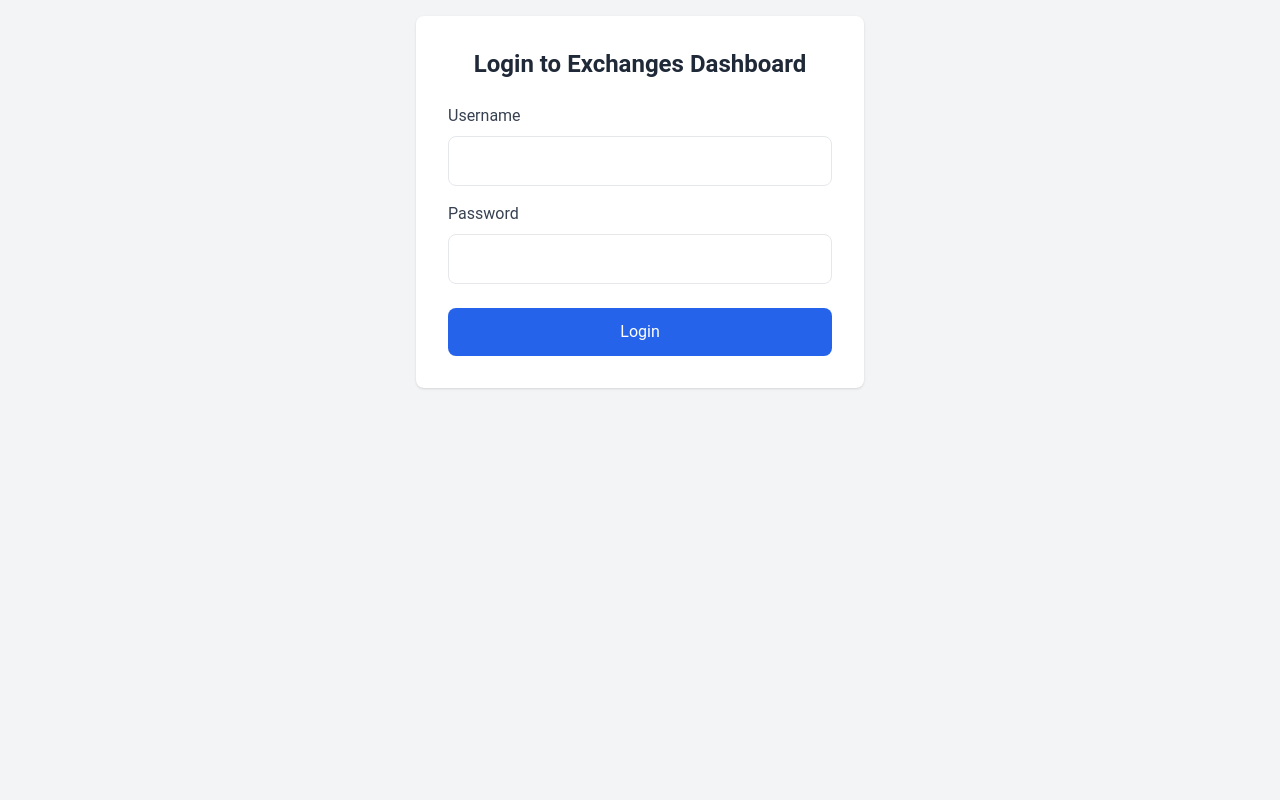
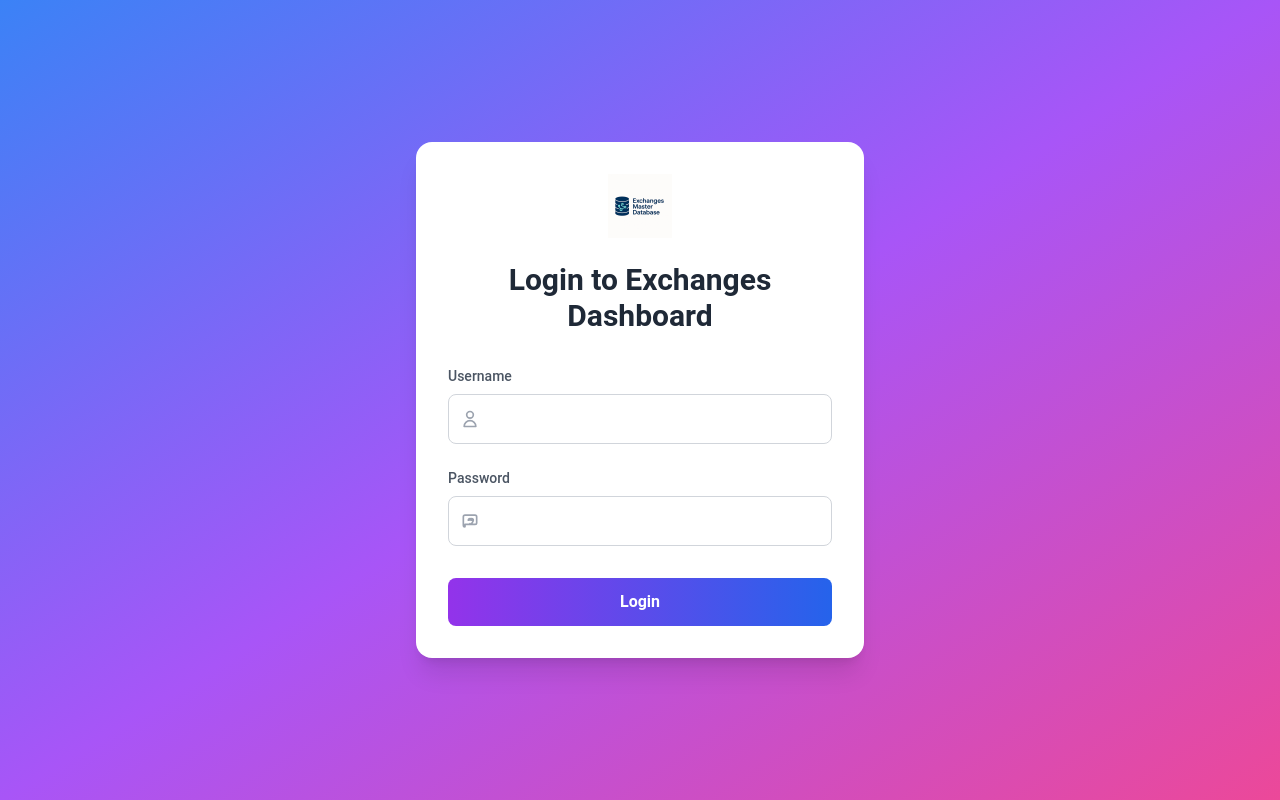
Before and after one commit to emdportal/emdportal, a Flask app: page /login in a window 1280 px wide. Run offline with Flask 3, Linux system fonts and the light colour scheme; parts of the project's set-up code (start-up, migrations or seed data) failed here and were passed over; some libraries are stand-ins or nearby versions.

Commit message:
login page adjustment
Signed-off-by: itsXRP <itsxrproms@gmail.com>

```diff
--- a/templates/base.html
+++ b/templates/base.html
@@ -65,7 +65,7 @@
             <button id="menu-toggle" class="md:hidden mr-4">
                 <svg class="w-6 h-6" fill="none" stroke="currentColor" viewBox="0 0 24 24"><path stroke-linecap="round" stroke-linejoin="round" stroke-width="2" d="M4 6h16M4 12h16M4 18h16"></path></svg>
             </button>
-            <img src="{{ url_for('static', filename='images/logo.png') }}" alt="Logo" class="h-20 mr-3">
+            <img src="{{ url_for('static', filename='images/logo.png') }}" alt="Logo" class="h-16 mr-3">
             <h1 class="text-2xl font-bold text-gray-800">Exchanges Master Database</h1>
         </div>
         <div class="flex items-center">
@@ -77,7 +77,7 @@
     </header>
     <main class="content mt-4">
     {% else %}
-    <main class="p-4">
+    <main class="min-h-screen"> <!-- Removed padding, added full height -->
     {% endif %}
 
         {% with messages = get_flashed_messages(with_categories=true) %}
--- a/templates/login.html
+++ b/templates/login.html
@@ -5,18 +5,40 @@
 {% endblock %}
 
 {% block content %}
-<div class="max-w-md mx-auto bg-white p-8 rounded-lg shadow">
-    <h1 class="text-2xl font-bold mb-6 text-gray-800 text-center">Login to Exchanges Dashboard</h1>
-    <form method="POST">
-        <div class="mb-4">
-            <label for="username" class="block text-gray-700 mb-2">Username</label>
-            <input type="text" id="username" name="username" class="w-full p-3 border rounded-lg focus:outline-none focus:ring-2 focus:ring-blue-500" required>
+<div class="min-h-screen flex items-center justify-center bg-gradient-to-br from-blue-500 via-purple-500 to-pink-500">
+    <!-- Login Form Container -->
+    <div class="relative bg-white rounded-2xl shadow-xl p-8 w-full max-w-md transform transition-all duration-300 hover:shadow-2xl">
+        <!-- Logo at the Top -->
+        <div class="flex justify-center mb-6">
+            <img src="{{ url_for('static', filename='images/logo.png') }}" alt="Logo" class="h-16">
         </div>
-        <div class="mb-6">
-            <label for="password" class="block text-gray-700 mb-2">Password</label>
-            <input type="password" id="password" name="password" class="w-full p-3 border rounded-lg focus:outline-none focus:ring-2 focus:ring-blue-500" required>
-        </div>
-        <button type="submit" class="w-full bg-blue-600 text-white p-3 rounded-lg hover:bg-blue-700 transition">Login</button>
-    </form>
+        <!-- Title -->
+        <h1 class="text-3xl font-bold text-center text-gray-800 mb-8">Login to Exchanges Dashboard</h1>
+        <!-- Form -->
+        <form method="POST">
+            <!-- Username Field -->
+            <div class="mb-6 relative">
+                <label for="username" class="block text-gray-600 text-sm font-medium mb-2">Username</label>
+                <div class="relative">
+                    <span class="absolute left-3 top-1/2 transform -translate-y-1/2 text-gray-400">
+                        <svg class="w-5 h-5" fill="none" stroke="currentColor" viewBox="0 0 24 24"><path stroke-linecap="round" stroke-linejoin="round" stroke-width="2" d="M16 7a4 4 0 11-8 0 4 4 0 018 0zM12 14a7 7 0 00-7 7h14a7 7 0 00-7-7z"></path></svg>
+                    </span>
+                    <input type="text" id="username" name="username" class="w-full pl-10 p-3 border border-gray-300 rounded-lg focus:outline-none focus:ring-2 focus:ring-purple-500 transition" required>
+                </div>
+            </div>
+            <!-- Password Field -->
+            <div class="mb-8 relative">
+                <label for="password" class="block text-gray-600 text-sm font-medium mb-2">Password</label>
+                <div class="relative">
+                    <span class="absolute left-3 top-1/2 transform -translate-y-1/2 text-gray-400">
+                        <svg class="w-5 h-5" fill="none" stroke="currentColor" viewBox="0 0 24 24"><path stroke-linecap="round" stroke-linejoin="round" stroke-width="2" d="M12 11c0-1.1.9-2 2-2s2 .9 2 2-2 4-2 4m-4-4c0-1.1.9-2 2-2s2 .9 2 2m-2 4v1m-6 0h12a2 2 0 002-2V7a2 2 0 00-2-2H6a2 2 0 00-2 2v10a2 2 0 002 2z"></path></svg>
+                    </span>
+                    <input type="password" id="password" name="password" class="w-full pl-10 p-3 border border-gray-300 rounded-lg focus:outline-none focus:ring-2 focus:ring-purple-500 transition" required>
+                </div>
+            </div>
+            <!-- Login Button -->
+            <button type="submit" class="w-full bg-gradient-to-r from-purple-600 to-blue-600 text-white p-3 rounded-lg font-semibold hover:from-purple-700 hover:to-blue-700 transition-all duration-300">Login</button>
+        </form>
+    </div>
 </div>
 {% endblock %}
```
Also changed, not shown: static/images/logo.png.
